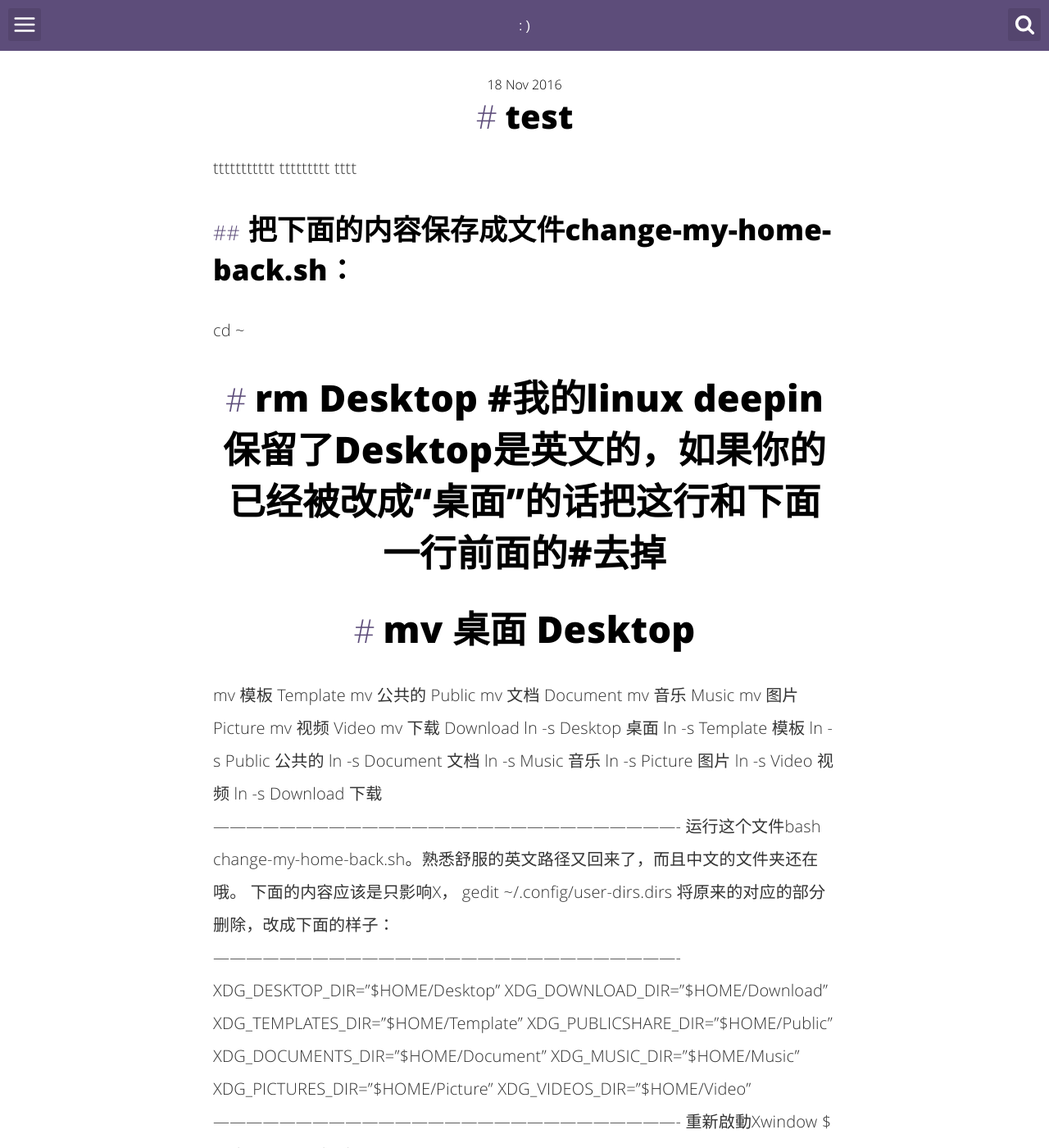
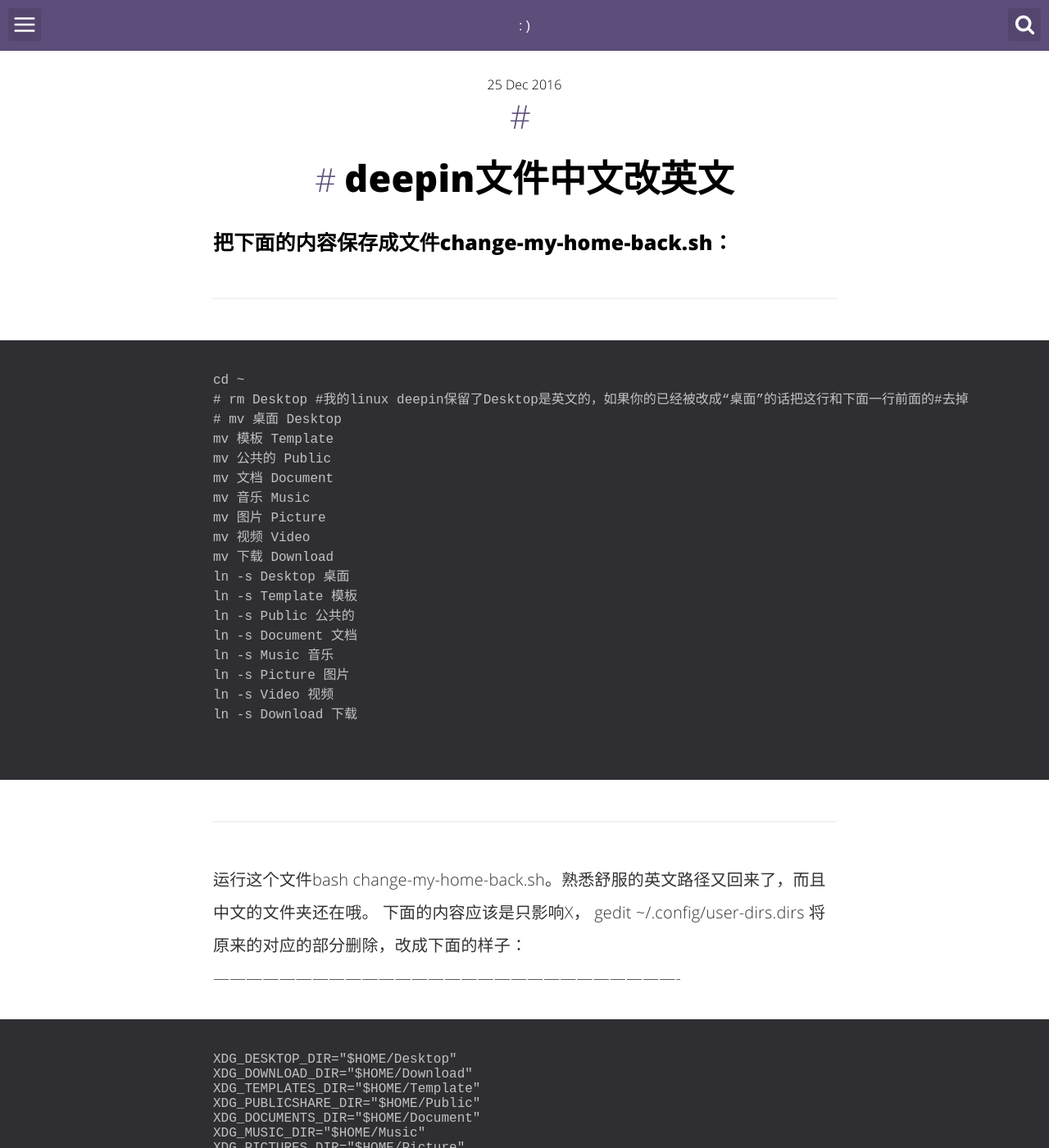
Before and after one commit to huxiangyu/huxiangyu.github.io, a Jekyll site: the page built from _posts/2016-02-10-test.md, in a window 1280 px wide and 1400 px high. Shown: the whole window at 82% size. Built offline with Jekyll 4.4.1, drawn with Linux system fonts in a browser that asks for light colours; our own code applies the rules of GitHub Pages for plain Markdown files; comment, search, counter and statistics services are not loaded; some of the changed text lies outside the part shown.

Commit message:
Update 2016-02-10-test.md

````diff
--- a/_posts/2016-02-10-test.md
+++ b/_posts/2016-02-10-test.md
@@ -1,20 +1,19 @@
 ---
 layout: post
-title:  "test"
+title:  "deepin文件中文改英文"
 image: '/images/sharding-gerenciamento-usuarios/carrega-sozinho.jpg'
 date:   2016-11-18 00:06:31
-tags: test
+tags: deepin
 categories:
-- Introdução ao mongodb
-description: Sharding, o porquê de usá-lo e como gerenciar usuários.
+deepin
 ---
-ttttttttttt
-ttttttttt
-tttt
+# deepin文件中文改英文
 
+### 把下面的内容保存成文件change-my-home-back.sh：
 
- 把下面的内容保存成文件change-my-home-back.sh：
--------------------------------------------------------------------------------------
+ -------------------------------------------------------------------------------------
+
+```
 cd ~
 # rm Desktop #我的linux deepin保留了Desktop是英文的，如果你的已经被改成“桌面”的话把这行和下面一行前面的#去掉
 # mv 桌面 Desktop
@@ -33,12 +32,15 @@
 ln -s Picture 图片
 ln -s Video 视频
 ln -s Download 下载
+```
+
 -------------------------------------------------------------------------------------
 运行这个文件bash change-my-home-back.sh。熟悉舒服的英文路径又回来了，而且中文的文件夹还在哦。
 下面的内容应该是只影响X，
 gedit ~/.config/user-dirs.dirs
 将原来的对应的部分删除，改成下面的样子：
 -------------------------------------------------------------------------------------
+```
 XDG_DESKTOP_DIR="$HOME/Desktop"
 XDG_DOWNLOAD_DIR="$HOME/Download"
 XDG_TEMPLATES_DIR="$HOME/Template"
@@ -50,6 +52,6 @@
 -------------------------------------------------------------------------------------
 重新啟動Xwindow
 $ sudo /etc/init.d/gdm restart
-
+```
 
 https://wiki.ubuntu.com/TIPs_of_use_ubuntu
````
